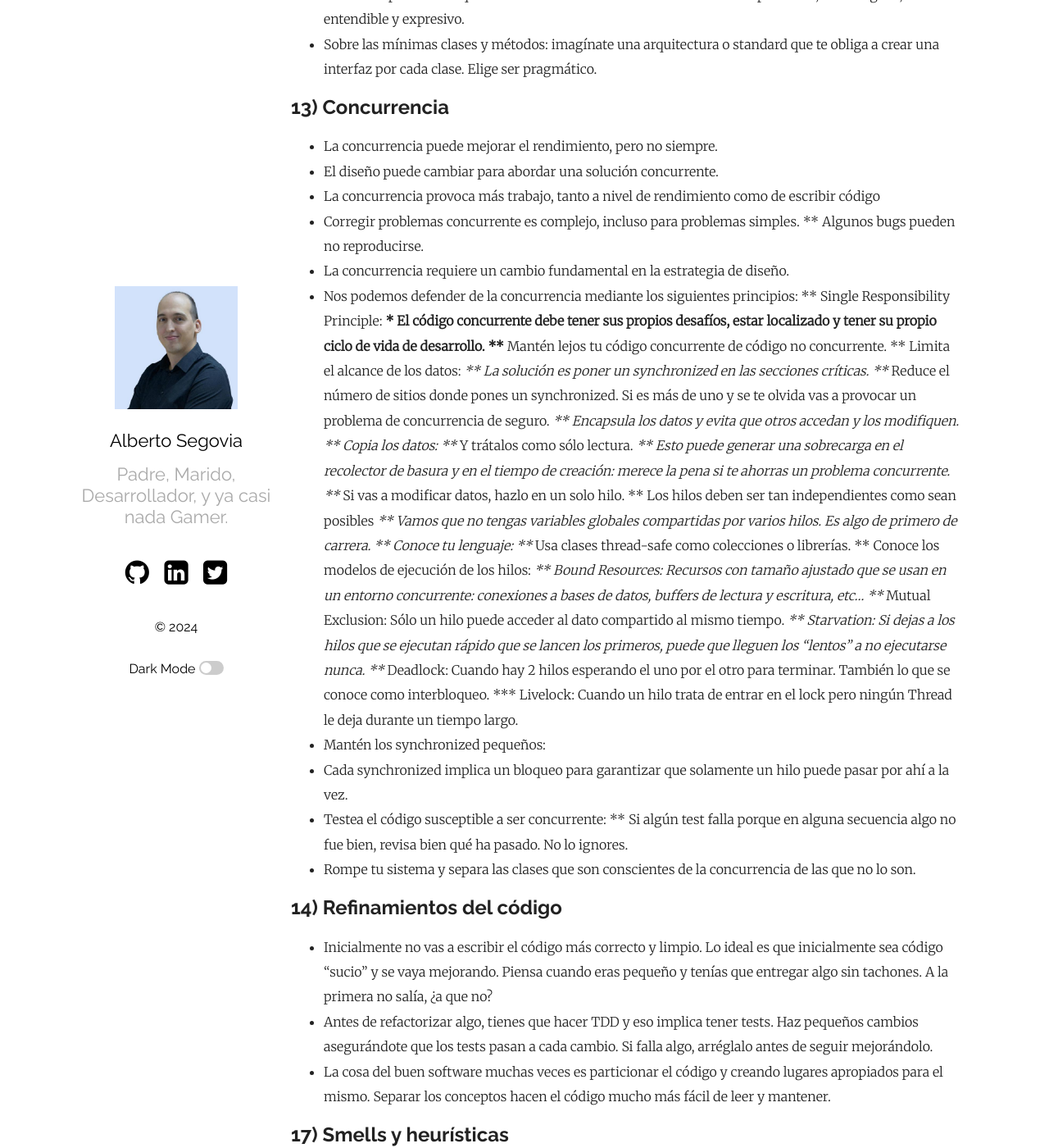
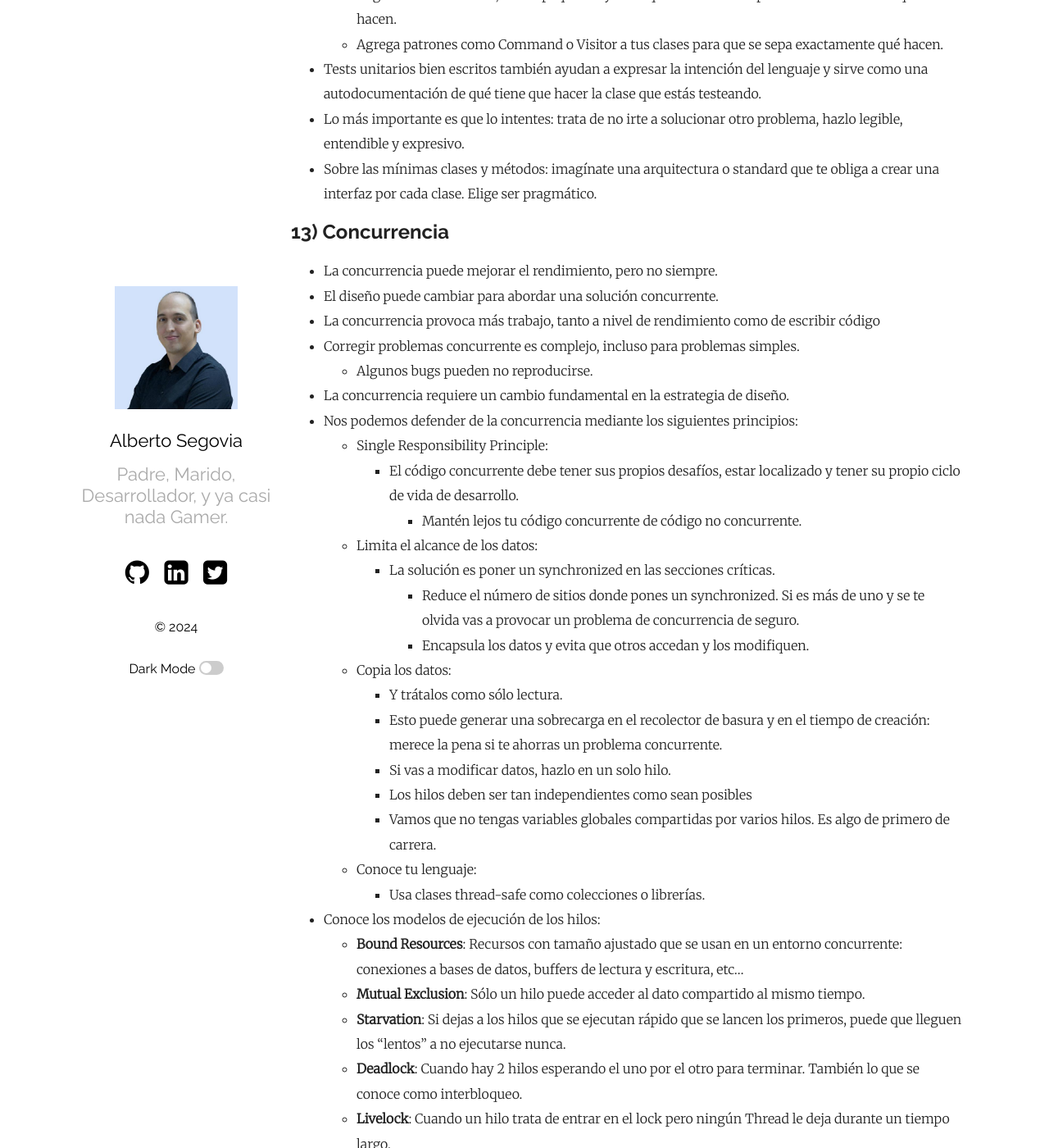
Before and after one commit to asegnz/asegnz.github.io, a Jekyll site: the page built from _posts/2024-08-02-notas-clean-code.md, in a window 1280 px wide and 1400 px high, scrolled down 10804 px. Shown: the whole window at 82% size. Built offline with Jekyll 4.4.1, drawn with Linux system fonts in a browser that asks for light colours; comment, search, counter and statistics services are not loaded; some of the changed text lies outside the part shown.

Commit message:
2ª Mejora sobre post sobre mis notas de Clean Code.

```diff
--- a/_posts/2024-08-02-notas-clean-code.md
+++ b/_posts/2024-08-02-notas-clean-code.md
@@ -229,9 +229,9 @@ En este post voy a dejar todas mis notas que resumen las ideas importantes de Un
 * Mockea objetos de construcción si no son el sujeto sobre el que haces el test (sut o Subject Under Test).
 * La aplicación no debe ser consciente de cómo se construye. Sabe que se hace apropiadamente, pero ya está.
 * Es un mito que podamos tener sistemas "correctas" desde el primer momento. Debemos mejorar éstos mediante user stories, refactorizar y permitir el uso de historias de usuario mañana.
-  ** Esta es la esencia de iterativo e incremental, del Agile.
-  ** Siguiendo TDD, refactorizando y con clean code podemos realizar todo esto a bajo nivel en el software.
-  ** Pero, ¿qué pasa con los sistemas? Pues que todo se puede mejorar y ampliar si separamos los conceptos. Hay que saber delegar, incluso en el software.
+  * Esta es la esencia de iterativo e incremental, del Agile.
+  * Siguiendo TDD, refactorizando y con clean code podemos realizar todo esto a bajo nivel en el software.
+  * Pero, ¿qué pasa con los sistemas? Pues que todo se puede mejorar y ampliar si separamos los conceptos. Hay que saber delegar, incluso en el software.
 * Separar el dominio de la persistencia te permite testar unitariamente de una forma más apropiada. Si puedes ignorar cualquier framework para construir tu negocio, éste no se verá afectado por sus cambios.
 * Un óptimo sistema de arquitectura consiste en modularizar y separar los dominios: inputs, persistencia, negocio, eventos... son capas que debemos modularizar.
 * Sabemos que es mejor dar responsabilidades a las personas más cualificadas, por tanto: es mejor posponer las decisiones hasta el último momento posible. De esta manera, podremos elegir la mejor decisión con la información más completa.
@@ -242,16 +242,16 @@ En este post voy a dejar todas mis notas que resumen las ideas importantes de Un
 ## 12) Emergencias... o mejor dicho fuegos?
 
 * Un diseño es simple si (en orden de importancia):
-  ** Ejecuta todos los tests.
-  ** No contiene duplicación de código.
-  ** Expresa la intención del programador.
-  ** Minimiza el número de clases y métodos.
+  * Ejecuta todos los tests.
+  * No contiene duplicación de código.
+  * Expresa la intención del programador.
+  * Minimiza el número de clases y métodos.
 * Un sistema que no se puede probar no debería ser desplegado nunca.
 * Tener tests te permite refactorizar.
 * La duplicación es el principal enemigo de un buen sistema de diseño.
 * Lo más claro que hagas el código implica que el resto tardará menos en entenderlo:
-  ** Elige bien los nombres, clases pequeñas y evita que el resto se sorprenda cuando vean lo que hacen.
-  ** Agrega patrones como Command o Visitor a tus clases para que se sepa exactamente qué hacen.
+  * Elige bien los nombres, clases pequeñas y evita que el resto se sorprenda cuando vean lo que hacen.
+  * Agrega patrones como Command o Visitor a tus clases para que se sepa exactamente qué hacen.
 * Tests unitarios bien escritos también ayudan a expresar la intención del lenguaje y sirve como una autodocumentación de qué tiene que hacer la clase que estás testeando.
 * Lo más importante es que lo intentes: trata de no irte a solucionar otro problema, hazlo legible, entendible y expresivo.
 * Sobre las mínimas clases y métodos: imagínate una arquitectura o standard que te obliga a crear una interfaz por cada clase. Elige ser pragmático.
@@ -262,34 +262,34 @@ En este post voy a dejar todas mis notas que resumen las ideas importantes de Un
 * El diseño puede cambiar para abordar una solución concurrente.
 * La concurrencia provoca más trabajo, tanto a nivel de rendimiento como de escribir código
 * Corregir problemas concurrente es complejo, incluso para problemas simples.
-** Algunos bugs pueden no reproducirse.
+  * Algunos bugs pueden no reproducirse.
 * La concurrencia requiere un cambio fundamental en la estrategia de diseño.
 * Nos podemos defender de la concurrencia mediante los siguientes principios:
-** Single Responsibility Principle:
-*** El código concurrente debe tener sus propios desafíos, estar localizado y tener su propio ciclo de vida de desarrollo.
-**** Mantén lejos tu código concurrente de código no concurrente.
-** Limita el alcance de los datos:
-*** La solución es poner un synchronized en las secciones críticas.
-*** Reduce el número de sitios donde pones un synchronized. Si es más de uno y se te olvida vas a provocar un problema de concurrencia de seguro.
-*** Encapsula los datos y evita que otros accedan y los modifiquen.
-** Copia los datos:
-*** Y trátalos como sólo lectura.
-*** Esto puede generar una sobrecarga en el recolector de basura y en el tiempo de creación: merece la pena si te ahorras un problema concurrente.
-*** Si vas a modificar datos, hazlo en un solo hilo.
-** Los hilos deben ser tan independientes como sean posibles
-*** Vamos que no tengas variables globales compartidas por varios hilos. Es algo de primero de carrera.
-** Conoce tu lenguaje:
-*** Usa clases thread-safe como colecciones o librerías.
-** Conoce los modelos de ejecución de los hilos:
-*** Bound Resources: Recursos con tamaño ajustado que se usan en un entorno concurrente: conexiones a bases de datos, buffers de lectura y escritura, etc...
-*** Mutual Exclusion: Sólo un hilo puede acceder al dato compartido al mismo tiempo.
-*** Starvation: Si dejas a los hilos que se ejecutan rápido que se lancen los primeros, puede que lleguen los "lentos" a no ejecutarse nunca.
-*** Deadlock: Cuando hay 2 hilos esperando el uno por el otro para terminar. También lo que se conoce como interbloqueo.
-*** Livelock: Cuando un hilo trata de entrar en el lock pero ningún Thread le deja durante un tiempo largo.
+  * Single Responsibility Principle:
+    * El código concurrente debe tener sus propios desafíos, estar localizado y tener su propio ciclo de vida de desarrollo.
+      * Mantén lejos tu código concurrente de código no concurrente.
+  * Limita el alcance de los datos:
+    * La solución es poner un synchronized en las secciones críticas.
+      * Reduce el número de sitios donde pones un synchronized. Si es más de uno y se te olvida vas a provocar un problema de concurrencia de seguro.
+      * Encapsula los datos y evita que otros accedan y los modifiquen.
+  * Copia los datos:
+    * Y trátalos como sólo lectura.
+    * Esto puede generar una sobrecarga en el recolector de basura y en el tiempo de creación: merece la pena si te ahorras un problema concurrente.
+    * Si vas a modificar datos, hazlo en un solo hilo.
+    * Los hilos deben ser tan independientes como sean posibles
+    * Vamos que no tengas variables globales compartidas por varios hilos. Es algo de primero de carrera.
+  * Conoce tu lenguaje:
+    * Usa clases thread-safe como colecciones o librerías.
+ * Conoce los modelos de ejecución de los hilos:
+   * **Bound Resources**: Recursos con tamaño ajustado que se usan en un entorno concurrente: conexiones a bases de datos, buffers de lectura y escritura, etc...
+   * **Mutual Exclusion**: Sólo un hilo puede acceder al dato compartido al mismo tiempo.
+   * **Starvation**: Si dejas a los hilos que se ejecutan rápido que se lancen los primeros, puede que lleguen los "lentos" a no ejecutarse nunca.
+   * **Deadlock**: Cuando hay 2 hilos esperando el uno por el otro para terminar. También lo que se conoce como interbloqueo.
+   * **Livelock**: Cuando un hilo trata de entrar en el lock pero ningún Thread le deja durante un tiempo largo.
 * Mantén los synchronized pequeños:
-*  Cada synchronized implica un bloqueo para garantizar que solamente un hilo puede pasar por ahí a la vez.
+  * Cada synchronized implica un bloqueo para garantizar que solamente un hilo puede pasar por ahí a la vez.
 * Testea el código susceptible a ser concurrente:
-** Si algún test falla porque en alguna secuencia algo no fue bien, revisa bien qué ha pasado. No lo ignores.
+  * Si algún test falla porque en alguna secuencia algo no fue bien, revisa bien qué ha pasado. No lo ignores.
 * Rompe tu sistema y separa las clases que son conscientes de la concurrencia de las que no lo son.
 
 ## 14) Refinamientos del código
```
